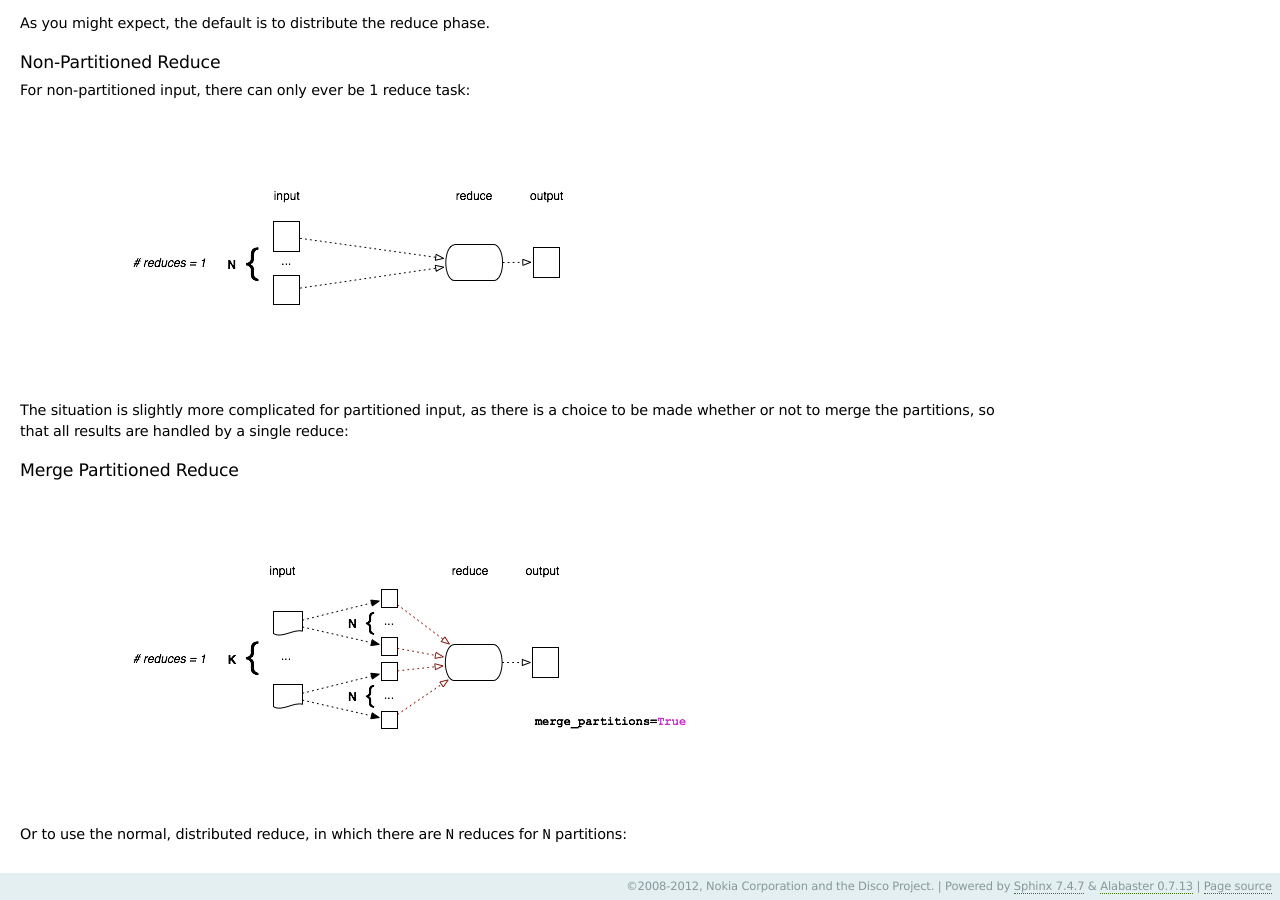
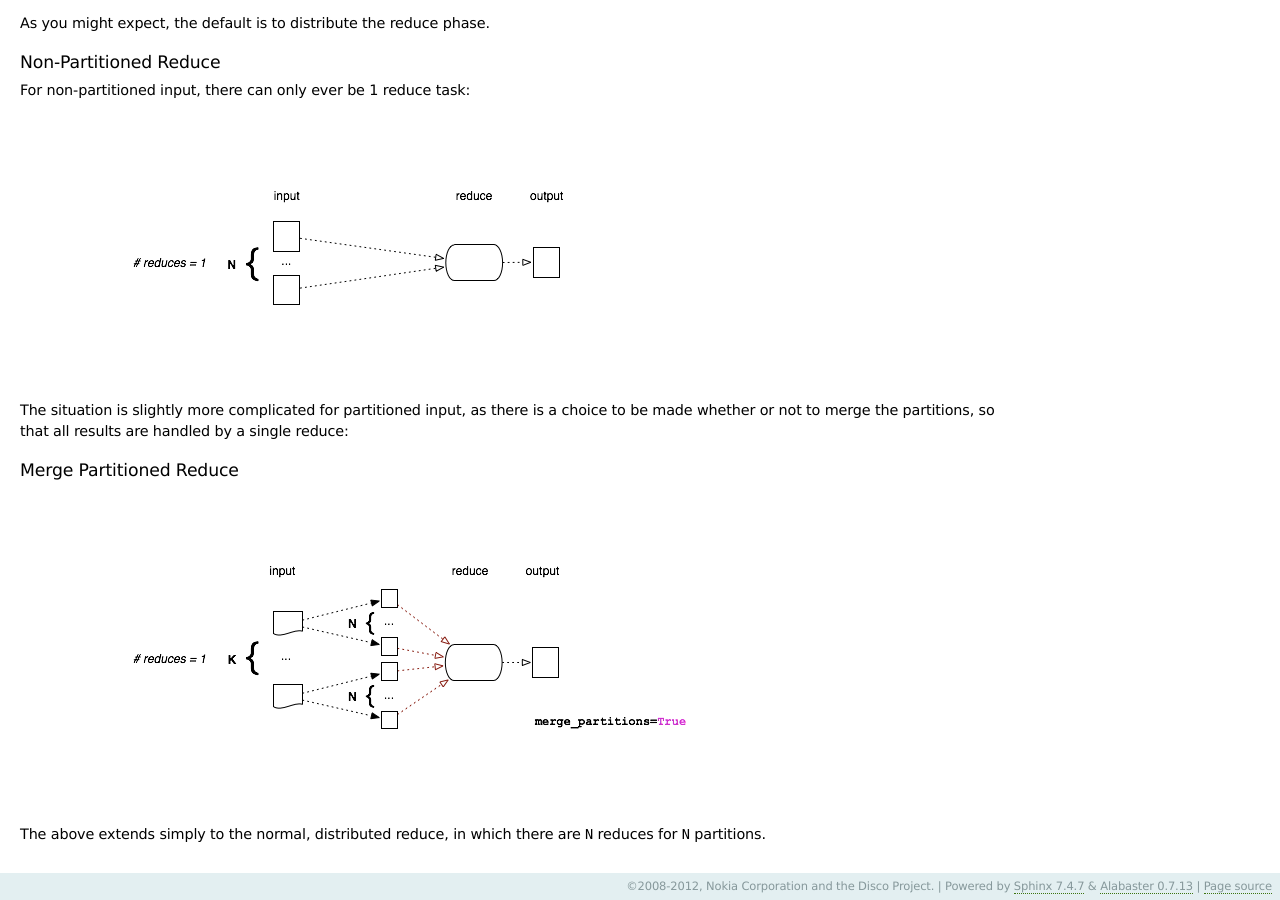
Before and after one commit to discoproject/disco, a Sphinx documentation site: the page built from doc/howto/dataflow.rst, in a window 1280 px wide and 900 px high, scrolled down 2380 px. Built offline with Sphinx 7.4.7, drawn with Linux system fonts in a browser that asks for light colours.

Commit message:
[docs] fix hanging ending for dataflow page.

```diff
--- a/doc/howto/dataflow.rst
+++ b/doc/howto/dataflow.rst
@@ -117,5 +117,5 @@ Merge Partitioned Reduce
 
 .. figure:: ../images/dataflow/merge_partitioned_reduce_flow.png
 
-Or to use the normal, distributed reduce, in which there are ``N``
-reduces for ``N`` partitions:
+The above extends simply to the normal, distributed reduce, in which
+there are ``N`` reduces for ``N`` partitions.
```
